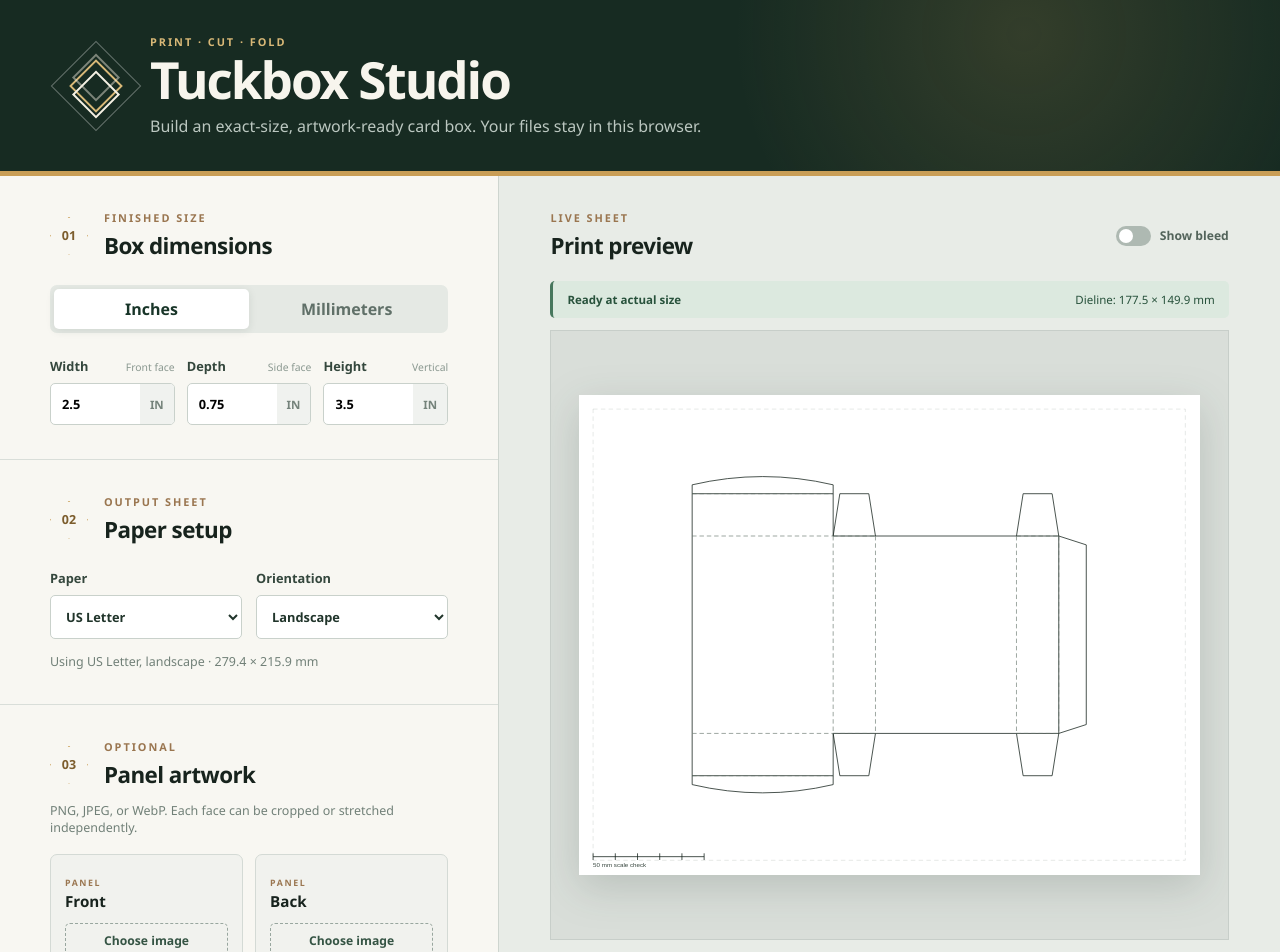
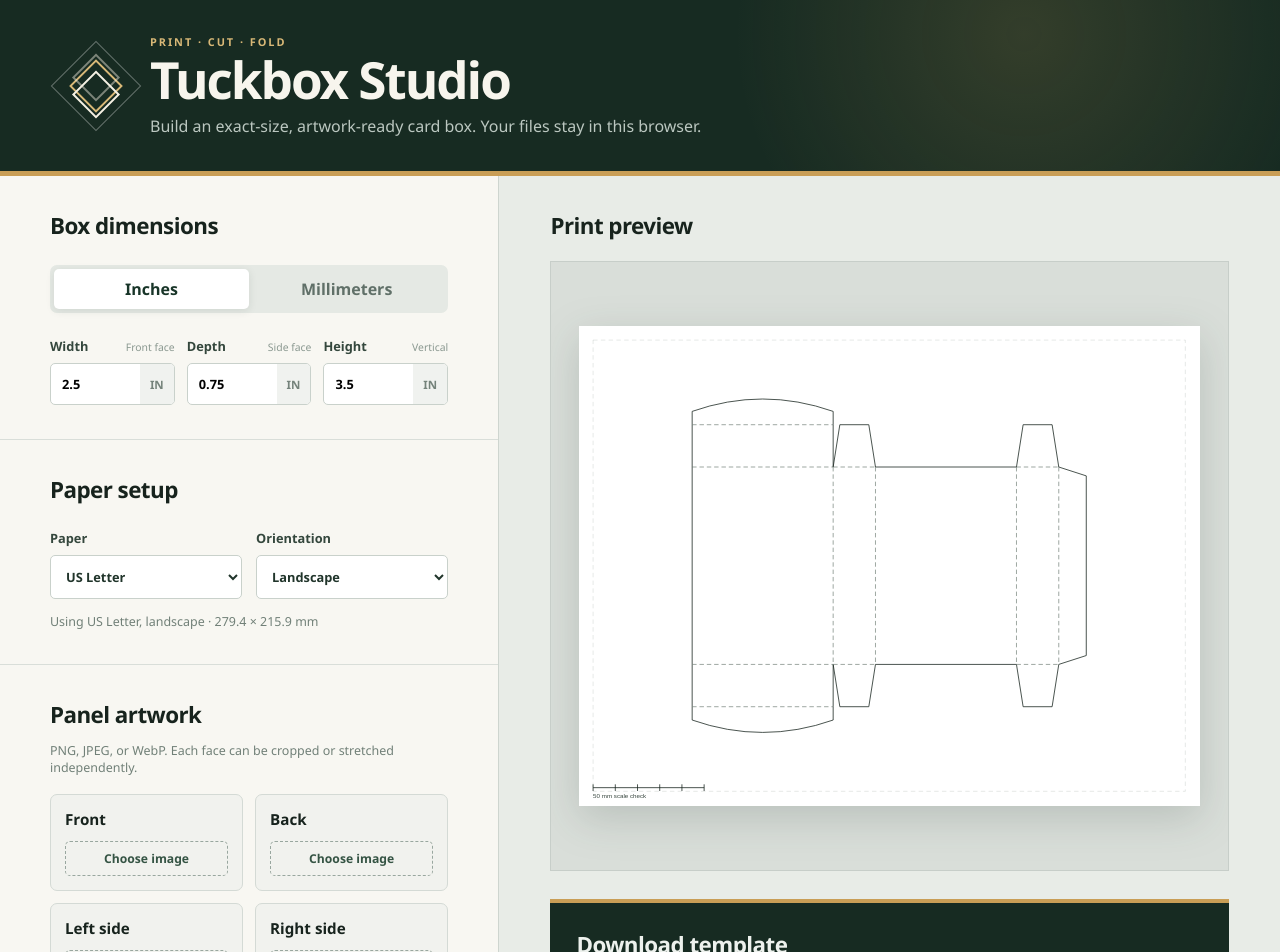
Before and after one commit to dprather12/tuckbox-gen, a React (Vite) app: page / in a window 1280 px wide. Shown: the top 952 px of the page. Built offline with nearby package versions, Linux system fonts and the light colour scheme.

Commit message:
colors and lines looking good

```diff
--- a/src/App.tsx
+++ b/src/App.tsx
@@ -34,7 +34,6 @@
   const [paperSize, setPaperSize] = useState<PaperSize>("letter");
   const [orientation, setOrientation] = useState<Orientation>("landscape");
   const [artwork, setArtwork] = useState<ArtworkMap>({});
-  const [showBleed, setShowBleed] = useState(false);
   const [includeBleedInExport, setIncludeBleedInExport] = useState(false);
   const [exporting, setExporting] = useState(false);
   const svgRef = useRef<SVGSVGElement>(null);
@@ -123,9 +122,7 @@
         <aside className="controls">
           <section className="control-section">
             <div className="section-heading">
-              <span className="step">01</span>
               <div>
-                <p className="eyebrow">Finished size</p>
                 <h2>Box dimensions</h2>
               </div>
             </div>
@@ -164,9 +161,7 @@
 
           <section className="control-section">
             <div className="section-heading">
-              <span className="step">02</span>
               <div>
-                <p className="eyebrow">Output sheet</p>
                 <h2>Paper setup</h2>
               </div>
             </div>
@@ -194,9 +189,7 @@
 
           <section className="control-section artwork-section">
             <div className="section-heading">
-              <span className="step">03</span>
               <div>
-                <p className="eyebrow">Optional</p>
                 <h2>Panel artwork</h2>
               </div>
             </div>
@@ -217,14 +210,8 @@
         <section className="preview-column">
           <div className="preview-toolbar">
             <div>
-              <p className="eyebrow">Live sheet</p>
               <h2>Print preview</h2>
             </div>
-            <label className="toggle">
-              <input type="checkbox" checked={showBleed} onChange={(event) => setShowBleed(event.target.checked)} />
-              <span />
-              Show bleed
-            </label>
           </div>
 
           {!dimensionsValid ? (
@@ -237,12 +224,7 @@
                 Available paper: {paper.width.toFixed(1)} × {paper.height.toFixed(1)} mm.
               </span>
             </div>
-          ) : (
-            <div className="status-card success">
-              <strong>Ready at actual size</strong>
-              <span>Dieline: {rawGeometry.totalWidth.toFixed(1)} × {rawGeometry.totalHeight.toFixed(1)} mm</span>
-            </div>
-          )}
+          ) : null}
 
           <div className={`paper-stage ${paper.orientation}`}>
             <div className="paper-shadow">
@@ -251,20 +233,12 @@
                 paper={paper}
                 geometry={geometry}
                 artwork={artwork}
-                showBleed={showBleed}
               />
             </div>
           </div>
 
-          <div className="legend">
-            <span><i className="cut-swatch" /> Cut</span>
-            <span><i className="fold-swatch" /> Fold</span>
-            <span><i className="bleed-swatch" /> Bleed</span>
-          </div>
-
           <section className="export-card">
             <div>
-              <p className="eyebrow">Final step</p>
               <h2>Download template</h2>
               <p>Print at <strong>Actual size / 100%</strong>. Disable “Fit to page” in the print dialog.</p>
             </div>
--- /dev/null
+++ b/src/color.ts
@@ -0,0 +1,58 @@
+const SAMPLE_SIZE = 64;
+const CHANNEL_BUCKET_SIZE = 32;
+
+interface ColorBucket {
+  count: number;
+  red: number;
+  green: number;
+  blue: number;
+}
+
+export async function extractDominantColor(src: string): Promise<string | undefined> {
+  const image = new Image();
+  image.src = src;
+  await image.decode();
+
+  const scale = Math.min(1, SAMPLE_SIZE / Math.max(image.naturalWidth, image.naturalHeight));
+  const width = Math.max(1, Math.round(image.naturalWidth * scale));
+  const height = Math.max(1, Math.round(image.naturalHeight * scale));
+  const canvas = document.createElement("canvas");
+  canvas.width = width;
+  canvas.height = height;
+
+  const context = canvas.getContext("2d", { willReadFrequently: true });
+  if (!context) return undefined;
+
+  context.drawImage(image, 0, 0, width, height);
+  const pixels = context.getImageData(0, 0, width, height).data;
+  const buckets = new Map<string, ColorBucket>();
+
+  for (let index = 0; index < pixels.length; index += 4) {
+    if (pixels[index + 3] < 128) continue;
+
+    const red = pixels[index];
+    const green = pixels[index + 1];
+    const blue = pixels[index + 2];
+    const key = [
+      Math.floor(red / CHANNEL_BUCKET_SIZE),
+      Math.floor(green / CHANNEL_BUCKET_SIZE),
+      Math.floor(blue / CHANNEL_BUCKET_SIZE)
+    ].join("-");
+    const bucket = buckets.get(key) ?? { count: 0, red: 0, green: 0, blue: 0 };
+    bucket.count += 1;
+    bucket.red += red;
+    bucket.green += green;
+    bucket.blue += blue;
+    buckets.set(key, bucket);
+  }
+
+  const dominant = [...buckets.values()].reduce<ColorBucket | undefined>(
+    (largest, bucket) => (!largest || bucket.count > largest.count ? bucket : largest),
+    undefined
+  );
+  if (!dominant) return undefined;
+
+  const hex = (value: number) =>
+    Math.round(value / dominant.count).toString(16).padStart(2, "0");
+  return `#${hex(dominant.red)}${hex(dominant.green)}${hex(dominant.blue)}`;
+}
--- a/src/components/ArtworkControl.tsx
+++ b/src/components/ArtworkControl.tsx
@@ -1,4 +1,5 @@
 import type { ArtworkSettings, FaceName } from "../types";
+import { extractDominantColor } from "../color";
 
 interface Props {
   face: FaceName;
@@ -24,14 +25,22 @@
     }
 
     const reader = new FileReader();
-    reader.onload = () => {
+    reader.onload = async () => {
+      const src = String(reader.result);
+      let dominantColor: string | undefined;
+      try {
+        dominantColor = await extractDominantColor(src);
+      } catch {
+        // The image remains usable if pixel sampling is unavailable.
+      }
       onChange(face, {
-        src: String(reader.result),
+        src,
         name: file.name,
-        fit: artwork?.fit ?? "crop",
+        fit: artwork?.fit ?? "stretch",
         zoom: artwork?.zoom ?? 1,
         offsetX: artwork?.offsetX ?? 0,
-        offsetY: artwork?.offsetY ?? 0
+        offsetY: artwork?.offsetY ?? 0,
+        dominantColor
       });
     };
     reader.readAsDataURL(file);
@@ -45,7 +54,6 @@
     <article className={`art-card ${artwork ? "has-art" : ""}`}>
       <div className="art-card-heading">
         <div>
-          <span className="eyebrow">Panel</span>
           <h3>{LABELS[face]}</h3>
         </div>
         {artwork && (
--- a/src/components/DielinePreview.tsx
+++ b/src/components/DielinePreview.tsx
@@ -13,17 +13,20 @@
   paper: Paper;
   geometry: DielineGeometry;
   artwork: ArtworkMap;
-  showBleed: boolean;
 }
 
 function ArtworkImage({
   rect,
   artwork,
-  clipId
+  clipId,
+  maskId,
+  transform
 }: {
   rect: Rect;
   artwork?: ArtworkSettings;
   clipId: string;
+  maskId?: string;
+  transform?: string;
 }) {
   if (!artwork) return null;
 
@@ -37,6 +40,8 @@
         height={rect.height}
         preserveAspectRatio="none"
         clipPath={`url(#${clipId})`}
+        mask={maskId ? `url(#${maskId})` : undefined}
+        transform={transform}
       />
     );
   }
@@ -55,6 +60,8 @@
       height={zoomedHeight}
       preserveAspectRatio="xMidYMid slice"
       clipPath={`url(#${clipId})`}
+      mask={maskId ? `url(#${maskId})` : undefined}
+      transform={transform}
     />
   );
 }
@@ -64,23 +71,30 @@
   y,
   width,
   height,
-  top
+  top,
+  fill
 }: {
   x: number;
   y: number;
   width: number;
   height: number;
   top: boolean;
+  fill?: string;
 }) {
   const inset = Math.min(width * 0.2, 3);
   const points = top
     ? `${x},${y + height} ${x + inset},${y} ${x + width - inset},${y} ${x + width},${y + height}`
-    : `${x},${y} ${x + width},${y} ${x + width - inset},${y + height} ${x + inset},${y + height}`;
-  return <polygon points={points} className="cut-shape" />;
+    : `${x + width},${y} ${x + width - inset},${y + height} ${x + inset},${y + height} ${x},${y}`;
+  return (
+    <g>
+      <polygon points={points} className="flap-fill" style={{ fill: fill ?? "none" }} />
+      <polyline points={points} className="cut-shape" />
+    </g>
+  );
 }
 
 export const DielinePreview = forwardRef<SVGSVGElement, Props>(
-  ({ paper, geometry, artwork, showBleed }, ref) => {
+  ({ paper, geometry, artwork }, ref) => {
     const rawId = useId().replace(/:/g, "");
     const g = geometry;
     const px = g.pageX;
@@ -104,6 +118,19 @@
     const bodyBottom = py + g.bodyY + panels.back.height;
     const rightEdge = px + 2 * panels.back.width + 2 * panels.left.width;
     const glueX = rightEdge;
+    const topFlapPath = `M ${top.x + top.width} ${top.y} L ${top.x + top.width} ${top.y - g.tuckLip * 0.35} Q ${top.x + top.width / 2} ${top.y - g.tuckLip} ${top.x} ${top.y - g.tuckLip * 0.35} L ${top.x} ${top.y}`;
+    const bottomFlapPath = `M ${bottom.x} ${bottom.y + bottom.height} L ${bottom.x} ${bottom.y + bottom.height + g.tuckLip * 0.35} Q ${bottom.x + bottom.width / 2} ${bottom.y + bottom.height + g.tuckLip} ${bottom.x + bottom.width} ${bottom.y + bottom.height + g.tuckLip * 0.35} L ${bottom.x + bottom.width} ${bottom.y + bottom.height}`;
+    const dustPoints = (rect: Rect, topSide: boolean) => {
+      const inset = Math.min(rect.width * 0.2, 3);
+      return topSide
+        ? `${rect.x},${rect.y + rect.height} ${rect.x + inset},${rect.y} ${rect.x + rect.width - inset},${rect.y} ${rect.x + rect.width},${rect.y + rect.height}`
+        : `${rect.x + rect.width},${rect.y} ${rect.x + rect.width - inset},${rect.y + rect.height} ${rect.x + inset},${rect.y + rect.height} ${rect.x},${rect.y}`;
+    };
+    const leftTopDust = { x: panels.left.x, y: py + g.tuckLip, width: panels.left.width, height: panels.left.width };
+    const rightTopDust = { x: panels.right.x, y: py + g.tuckLip, width: panels.right.width, height: panels.right.width };
+    const leftBottomDust = { x: panels.left.x, y: bodyBottom, width: panels.left.width, height: panels.left.width };
+    const rightBottomDust = { x: panels.right.x, y: bodyBottom, width: panels.right.width, height: panels.right.width };
+    const gluePoints = `${glueX},${py + g.bodyY} ${glueX + g.glueTab},${py + g.bodyY + 4} ${glueX + g.glueTab},${bodyBottom - 4} ${glueX},${bodyBottom}`;
 
     return (
       <svg
@@ -122,8 +149,16 @@
               <rect {...rect} />
             </clipPath>
           ))}
+          <clipPath id={`${rawId}-top-flap`}><path d={topFlapPath} /></clipPath>
+          <clipPath id={`${rawId}-bottom-flap`}><path d={bottomFlapPath} /></clipPath>
+          <clipPath id={`${rawId}-left-top-dust`}><polygon points={dustPoints(leftTopDust, true)} /></clipPath>
+          <clipPath id={`${rawId}-right-top-dust`}><polygon points={dustPoints(rightTopDust, true)} /></clipPath>
+          <clipPath id={`${rawId}-left-bottom-dust`}><polygon points={dustPoints(leftBottomDust, false)} /></clipPath>
+          <clipPath id={`${rawId}-right-bottom-dust`}><polygon points={dustPoints(rightBottomDust, false)} /></clipPath>
+          <clipPath id={`${rawId}-glue-tab`}><polygon points={gluePoints} /></clipPath>
           <style>{`
             .cut-shape,.cut-line{fill:none;stroke:#17231d;stroke-width:.35}
+            .flap-fill{stroke:none}
             .fold-line{fill:none;stroke:#637168;stroke-width:.28;stroke-dasharray:2 1.3}
             .bleed-line{fill:none;stroke:#d56351;stroke-width:.22;stroke-dasharray:1.2 1.2}
             .safe-line{fill:none;stroke:#c7cec9;stroke-width:.2;stroke-dasharray:2 1.5}
@@ -155,21 +190,33 @@
 
         <g id="flaps">
           <path
-            d={`M ${top.x} ${top.y} L ${top.x + top.width} ${top.y} L ${top.x + top.width} ${top.y - g.tuckLip * 0.35} Q ${top.x + top.width / 2} ${top.y - g.tuckLip} ${top.x} ${top.y - g.tuckLip * 0.35} Z`}
+            d={`${topFlapPath} Z`}
+            className="flap-fill"
+            style={{ fill: artwork.top?.dominantColor ?? "none" }}
+          />
+          <path
+            d={topFlapPath}
             className="cut-shape"
           />
           <path
-            d={`M ${bottom.x} ${bottom.y + bottom.height} L ${bottom.x + bottom.width} ${bottom.y + bottom.height} L ${bottom.x + bottom.width} ${bottom.y + bottom.height + g.tuckLip * 0.35} Q ${bottom.x + bottom.width / 2} ${bottom.y + bottom.height + g.tuckLip} ${bottom.x} ${bottom.y + bottom.height + g.tuckLip * 0.35} Z`}
+            d={`${bottomFlapPath} Z`}
+            className="flap-fill"
+            style={{ fill: artwork.bottom?.dominantColor ?? "none" }}
+          />
+          <path
+            d={bottomFlapPath}
             className="cut-shape"
           />
-          <DustFlap x={panels.left.x} y={py + g.tuckLip} width={panels.left.width} height={panels.left.width} top />
-          <DustFlap x={panels.right.x} y={py + g.tuckLip} width={panels.right.width} height={panels.right.width} top />
-          <DustFlap x={panels.left.x} y={bodyBottom} width={panels.left.width} height={panels.left.width} top={false} />
-          <DustFlap x={panels.right.x} y={bodyBottom} width={panels.right.width} height={panels.right.width} top={false} />
+          <DustFlap {...leftTopDust} top fill={artwork.left?.dominantColor} />
+          <DustFlap {...rightTopDust} top fill={artwork.right?.dominantColor} />
+          <DustFlap {...leftBottomDust} top={false} fill={artwork.left?.dominantColor} />
+          <DustFlap {...rightBottomDust} top={false} fill={artwork.right?.dominantColor} />
           <polygon
-            points={`${glueX},${py + g.bodyY} ${glueX + g.glueTab},${py + g.bodyY + 4} ${glueX + g.glueTab},${bodyBottom - 4} ${glueX},${bodyBottom}`}
-            className="cut-shape"
+            points={gluePoints}
+            className="flap-fill"
+            style={{ fill: artwork.right?.dominantColor ?? "none" }}
           />
+          <polyline points={gluePoints} className="cut-shape" />
         </g>
 
         <g id="cut-lines">
@@ -196,8 +243,7 @@
           <line x1={bottom.x} y1={bottom.y + bottom.height} x2={bottom.x + bottom.width} y2={bottom.y + bottom.height} className="fold-line" />
         </g>
 
-        {showBleed && (
-          <g id="bleed-guides" data-preview-guide="bleed">
+        <g id="bleed-guides" data-preview-guide="bleed" style={{ display: "none" }}>
           {faces.map(([face, rect]) => (
             <rect
               key={face}
@@ -209,7 +255,6 @@
             />
           ))}
         </g>
-        )}
 
         <g id="scale-check">
           <line x1={SAFE_MARGIN_MM} y1={paper.height - 8} x2={SAFE_MARGIN_MM + 50} y2={paper.height - 8} className="cut-line" />
--- a/src/export.ts
+++ b/src/export.ts
@@ -4,7 +4,11 @@
   const clone = source.cloneNode(true) as SVGSVGElement;
   clone.classList.remove("dieline-svg");
   clone.querySelectorAll('[data-preview-guide="safe"]').forEach((node) => node.remove());
-  if (!includeBleedGuides) {
+  if (includeBleedGuides) {
+    clone.querySelectorAll<SVGElement>('[data-preview-guide="bleed"]').forEach((node) => {
+      node.style.removeProperty("display");
+    });
+  } else {
     clone.querySelectorAll('[data-preview-guide="bleed"]').forEach((node) => node.remove());
   }
   clone.setAttribute("xmlns", "http://www.w3.org/2000/svg");
--- a/src/geometry.ts
+++ b/src/geometry.ts
@@ -28,7 +28,7 @@
 export function calculateDieline(dimensions: BoxDimensions): Omit<DielineGeometry, "pageX" | "pageY"> {
   const { width: w, depth: d, height: h } = dimensions;
   const glueTab = Math.min(18, Math.max(8, d * 0.65));
-  const tuckLip = Math.min(20, Math.max(9, d * 0.6));
+  const tuckLip = Math.min(30, Math.max(9, d * 0.9));
   const flapDepth = d + tuckLip;
   const bodyY = flapDepth;
 
--- a/src/styles.css
+++ b/src/styles.css
@@ -60,17 +60,6 @@
 .control-section { padding: 34px clamp(24px, 4vw, 50px); border-bottom: 1px solid #d9ded9; }
 .section-heading { display: flex; gap: 16px; align-items: center; margin-bottom: 24px; }
 .section-heading h2, .preview-toolbar h2, .export-card h2 { font-size: 1.4rem; letter-spacing: -.025em; }
-.step {
-  display: grid;
-  place-items: center;
-  width: 38px;
-  height: 38px;
-  border: 1px solid #c99e56;
-  color: #7c5d2d;
-  font-weight: 700;
-  font-size: .78rem;
-  clip-path: polygon(50% 0, 100% 50%, 50% 100%, 0 50%);
-}
 .segmented {
   display: grid;
   grid-template-columns: 1fr 1fr;
@@ -130,15 +119,10 @@
 .status-card { display: flex; justify-content: space-between; gap: 20px; padding: 11px 14px; margin: 20px 0 12px; border-radius: 5px; font-size: .72rem; }
 .status-card.success { background: #dce9df; color: #28523c; border-left: 3px solid #47775d; }
 .status-card.error { flex-direction: column; gap: 4px; background: #f2ded8; color: #7f352c; border-left: 3px solid #a94e40; }
-.paper-stage { display: grid; place-items: center; min-height: 610px; padding: 28px; background-color: #d9ded9; background-image: radial-gradient(#aeb8b1 0.7px, transparent 0.7px); background-size: 14px 14px; border: 1px solid #c7cec9; overflow: auto; }
+.paper-stage { display: grid; place-items: center; min-height: 610px; margin: 20px 0 28px; padding: 28px; background-color: #d9ded9; background-image: radial-gradient(#aeb8b1 0.7px, transparent 0.7px); background-size: 14px 14px; border: 1px solid #c7cec9; overflow: auto; }
 .paper-shadow { width: min(100%, 650px); filter: drop-shadow(0 12px 20px rgba(32,47,39,.17)); }
 .paper-stage.landscape .paper-shadow { width: min(100%, 720px); }
 .dieline-svg { display: block; width: 100%; height: auto; background: #fff; }
-.legend { display: flex; gap: 22px; justify-content: center; margin: 14px 0 28px; color: #66766e; font-size: .7rem; }
-.legend span { display: flex; align-items: center; gap: 6px; }
-.legend i { width: 22px; height: 0; border-top: 2px solid #17231d; }
-.legend .fold-swatch { border-top-style: dashed; border-color: #637168; }
-.legend .bleed-swatch { border-top-style: dashed; border-color: #d56351; }
 .export-card { background: #172b22; color: #edf1ed; padding: 26px; border-top: 4px solid #c99e56; }
 .export-card { display: grid; grid-template-columns: 1.4fr auto; gap: 20px; align-items: end; }
 .export-card p { margin: 7px 0 0; color: #adbbb3; font-size: .78rem; }
--- a/src/types.ts
+++ b/src/types.ts
@@ -18,6 +18,7 @@
   zoom: number;
   offsetX: number;
   offsetY: number;
+  dominantColor?: string;
 }
 
 export type ArtworkMap = Partial<Record<FaceName, ArtworkSettings>>;
```
Also changed, not shown: 1 other file (tests, documents, lock files or other folders). Lines whose indentation alone changed are shown as unchanged.
